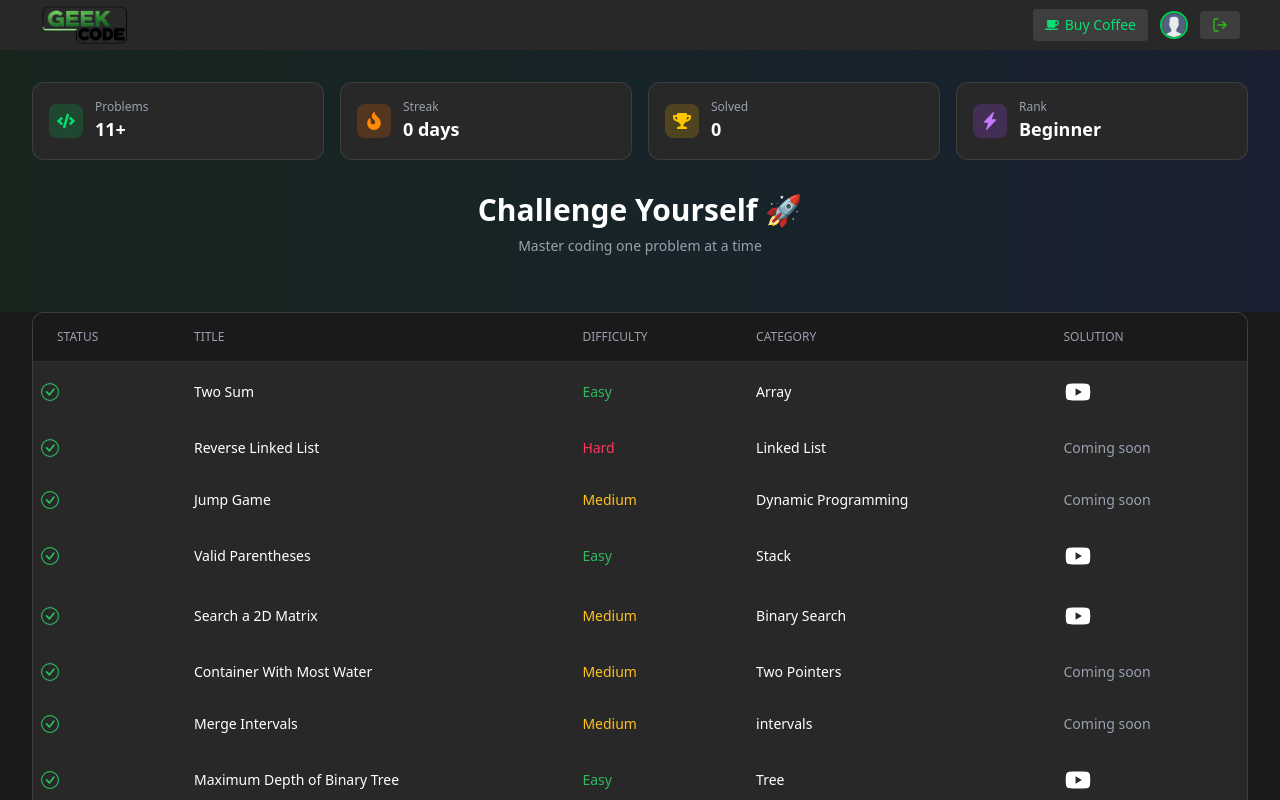
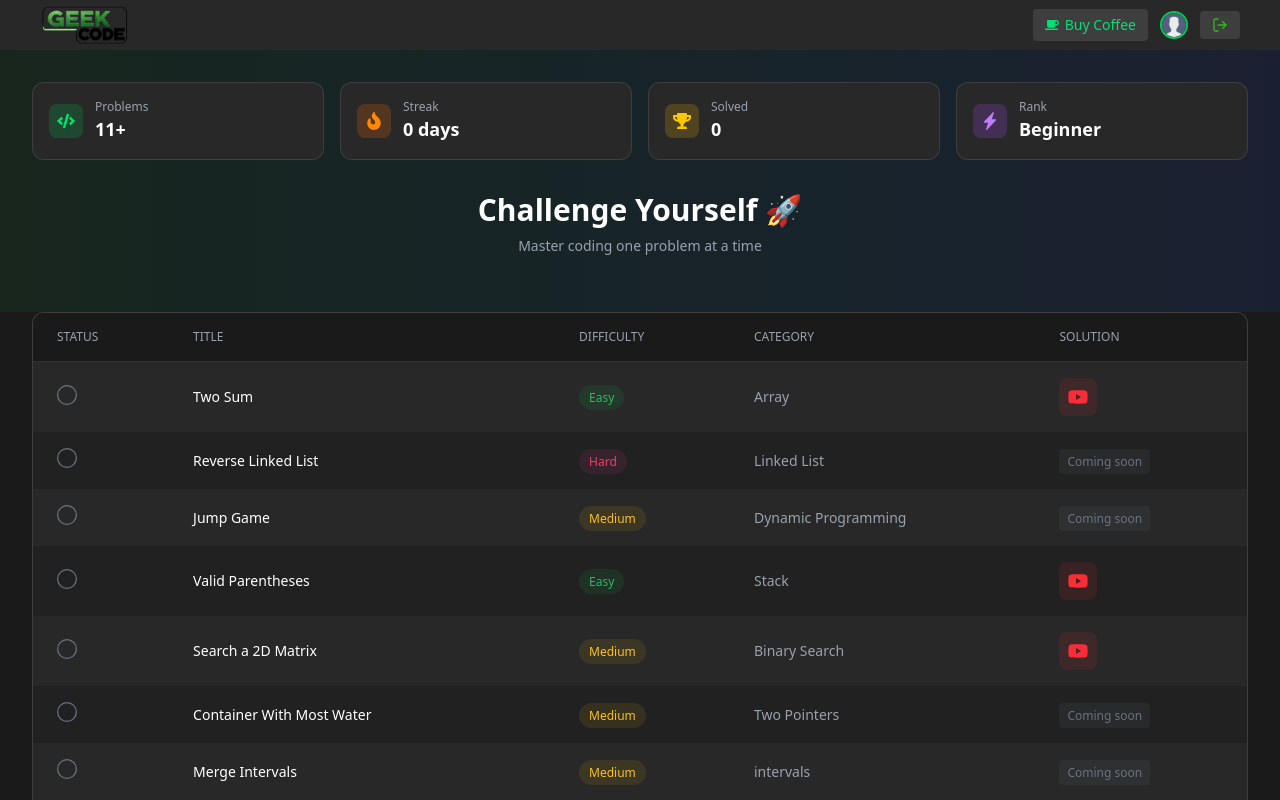
Before and after one commit to prakhar-srivastavaa/GeekCode, a Next.js app: page / in a window 1280 px wide. Shown: the top 800 px of the page. Built offline with nearby package versions, Linux system fonts and the light colour scheme; no server answers; sample sign-in values are in the browser's storage.

Commit message:
feat: add problem tracking with localStorage persistence

```diff
--- a/src/Components/ProblemsTable/ProblemsTable.tsx
+++ b/src/Components/ProblemsTable/ProblemsTable.tsx
@@ -3,7 +3,7 @@ import { doc } from 'firebase/firestore';
 import Link from 'next/link';
 import React, { useEffect, useState } from 'react';
 import { AiFillYoutube } from 'react-icons/ai';
-import { BsCheckCircle } from 'react-icons/bs';
+import { BsCheckCircle, BsCircle } from 'react-icons/bs';
 import { IoClose } from 'react-icons/io5';
 import YouTube from 'react-youtube';
 
@@ -16,10 +16,19 @@ const ProblemsTable: React.FC<ProblemsTableProps> = () => {
         isOpen: false,
         videoId: "",
     });
+    const [solvedProblems, setSolvedProblems] = useState<Set<string>>(new Set());
 
     const closeModal = () => {
         setYoutubePlayer({ isOpen: false, videoId: "" });
     };
+
+    useEffect(() => {
+        // Load solved problems from localStorage
+        const saved = localStorage.getItem('solvedProblems');
+        if (saved) {
+            setSolvedProblems(new Set(JSON.parse(saved)));
+        }
+    }, []);
 
     useEffect(() => {
         const handleEsc = (e: KeyboardEvent) => {
@@ -30,28 +39,61 @@ const ProblemsTable: React.FC<ProblemsTableProps> = () => {
 
     },[]);
 
+    const toggleSolved = (problemId: string) => {
+        setSolvedProblems(prev => {
+            const newSet = new Set(prev);
+            if (newSet.has(problemId)) {
+                newSet.delete(problemId);
+            } else {
+                newSet.add(problemId);
+            }
+            localStorage.setItem('solvedProblems', JSON.stringify([...newSet]));
+            // Update stats
+            const stats = JSON.parse(localStorage.getItem('geekcode_stats') || '{"solved": 0, "streak": 0}');
+            stats.solved = newSet.size;
+            localStorage.setItem('geekcode_stats', JSON.stringify(stats));
+            return newSet;
+        });
+    };
+
     return (
         <>
             <tbody className='text-white'>
                 {problems.map((doc, idx) => {
                     const difficultyColor = doc.difficulty === "Easy" ? "text-dark-green-s" : doc.difficulty === "Medium" ? "text-dark-yellow" : "text-dark-pink";
+                    const difficultyBg = doc.difficulty === "Easy" ? "bg-green-500/10" : doc.difficulty === "Medium" ? "bg-yellow-500/10" : "bg-pink-500/10";
+                    const isSolved = solvedProblems.has(doc.id);
                     return (
-                        <tr className={`${idx % 2 == 1 ? 'bg-dark-layer-1' : ''}`} key={doc.id}>
-                            <th className='px-2 py-4 font-medium whitespace-nowrap text-dark-green-s'>
-                                <BsCheckCircle fontSize={18} width={18} />
-                            </th>
-                            <td className='px-6 py-4'>
-                                <Link className='hover:text-blue-600 cursor-pointer' href={`/problems/${doc.id}`}>
+                        <tr className={`${idx % 2 == 1 ? 'bg-dark-layer-2/50' : 'bg-dark-layer-1'} hover:bg-dark-fill-3/50 transition-colors`} key={doc.id}>
+                            <td className='px-4 md:px-6 py-4 font-medium whitespace-nowrap'>
+                                <button
+                                    onClick={() => toggleSolved(doc.id)}
+                                    className={`transition-all duration-200 hover:scale-110 ${isSolved ? 'text-dark-green-s' : 'text-gray-500 hover:text-gray-300'}`}
+                                >
+                                    {isSolved ? <BsCheckCircle fontSize={20} /> : <BsCircle fontSize={20} />}
+                                </button>
+                            </td>
+                            <td className='px-4 md:px-6 py-4'>
+                                <Link className='hover:text-green-400 cursor-pointer transition-colors font-medium' href={`/problems/${doc.id}`}>
                                     {doc.title}
                                 </Link>
                             </td>
-                            <td className={`px-6 py-4 ${difficultyColor}`}>{doc.difficulty}</td>
-                            <td className='px-6 py-4'>{doc.category}</td>
-                            <td className='px-6 py-4'>
-                                {doc.videoId ? (<AiFillYoutube fontSize={28} className='cursor-pointer hover:text-red-600'
-                                    onClick={() => setYoutubePlayer({ isOpen: true, videoId: doc.videoId as string })}
-                                />) : (
-                                    <p className='text-gray-400'>Coming soon</p>
+                            <td className={`px-4 md:px-6 py-4 hidden sm:table-cell`}>
+                                <span className={`${difficultyColor} ${difficultyBg} px-2.5 py-1 rounded-full text-xs font-medium`}>
+                                    {doc.difficulty}
+                                </span>
+                            </td>
+                            <td className='px-4 md:px-6 py-4 text-gray-400 hidden md:table-cell'>{doc.category}</td>
+                            <td className='px-4 md:px-6 py-4'>
+                                {doc.videoId ? (
+                                    <button
+                                        onClick={() => setYoutubePlayer({ isOpen: true, videoId: doc.videoId as string })}
+                                        className='p-2 rounded-lg bg-red-500/10 hover:bg-red-500/20 transition-colors'
+                                    >
+                                        <AiFillYoutube fontSize={22} className='text-red-500'/>
+                                    </button>
+                                ) : (
+                                    <span className='text-gray-500 text-xs bg-gray-500/10 px-2 py-1 rounded'>Coming soon</span>
                                 )}
                             </td>
                         </tr>
@@ -59,16 +101,16 @@ const ProblemsTable: React.FC<ProblemsTableProps> = () => {
                 })}
             </tbody>
             {youtubePlayer.isOpen && (
-            <tfoot className='fixed top-0 left-0 h-screen flex items-center justify-center'>
+            <tfoot className='fixed top-0 left-0 h-screen w-screen flex items-center justify-center z-50'>
                 <div className='bg-black z-10 opacity-80 top-0 left-0 w-screen h-screen absolute'
-                    ></div>
-                <div className='w-full z-50 h-full relative max-w-4xl'onClick={closeModal}>
-                    <div className='w-screen h-full flex items-center justify-center relative'>
-                        <div className='w-full relative max-w-4xl '>
-                            <IoClose fontSize={"35"} className='cursor-pointer absolute -top-16 right-0'
+                    onClick={closeModal}></div>
+                <div className='w-full z-50 h-full relative max-w-4xl px-4'>
+                    <div className='w-full h-full flex items-center justify-center relative'>
+                        <div className='w-full relative max-w-4xl'>
+                            <IoClose fontSize={"35"} className='cursor-pointer absolute -top-12 right-0 hover:text-red-400 transition-colors'
                                 onClick={closeModal}
                             />
-                            <YouTube videoId={youtubePlayer.videoId} loading='lazy' iframeClassName='w-full min-h-[500px]'/>
+                            <YouTube videoId={youtubePlayer.videoId} loading='lazy' iframeClassName='w-full min-h-[300px] md:min-h-[500px] rounded-xl'/>
                         </div>
                     </div>
                 </div>
```
